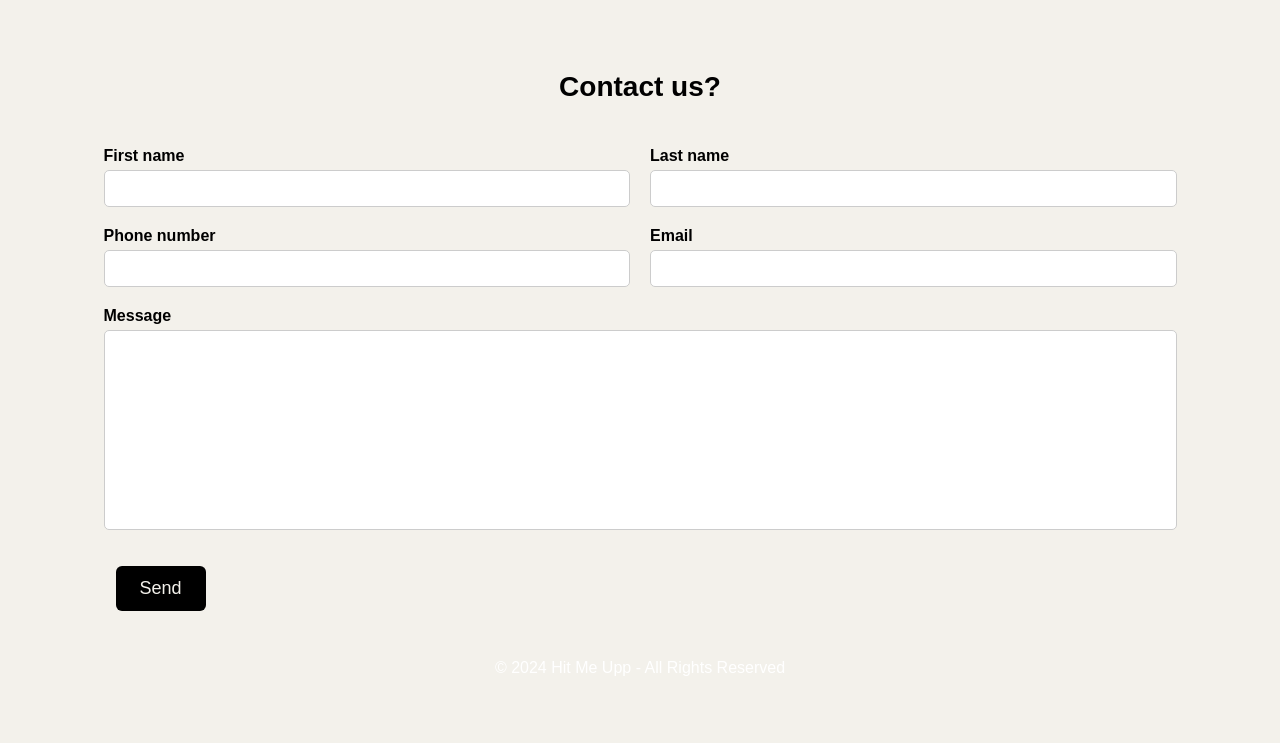
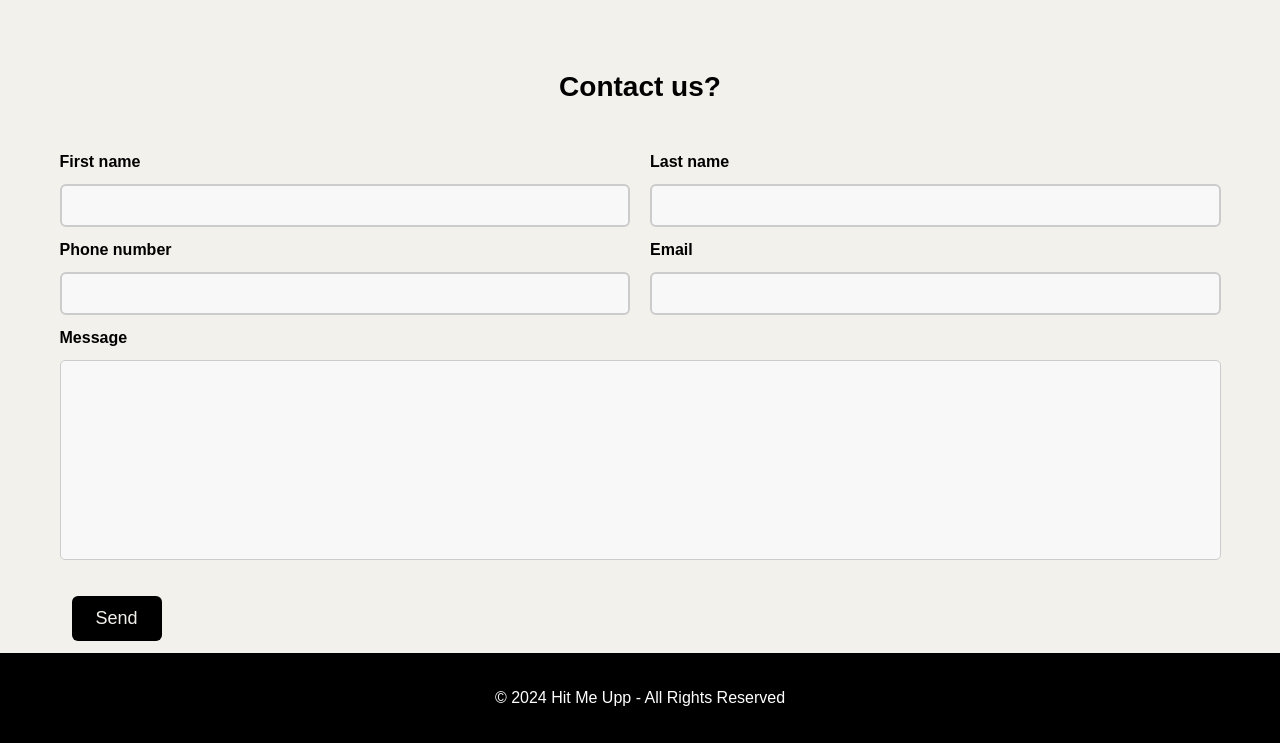
Before and after one commit to ppinkky/connectme, a plain HTML site: page index.html in a window 1280 px wide. Shown: the part 1918-2661 px from the top of the page. Before the commit the page ends 2631 px from the top, so only its background shows below. Drawn offline with Linux system fonts and the light colour scheme.

Commit message:
Add files via upload

```diff
--- a/styles.css
+++ b/styles.css
@@ -92,6 +92,7 @@ a {
     overflow: hidden;
 }
 
+
 .header-logo {
     height: 120px;
     width: 290px;
@@ -107,6 +108,51 @@ a {
     width: 24px;
     height: 24px;
 }
+label{
+    text-align: left;
+}
+
+input[type=text]{
+    width: 100%;
+    padding: 12px 20px;
+    margin: 8px 0;
+    box-sizing: border-box;
+    border-radius: 6px;
+    border: 2px solid #ccc;
+    background-color: #f8f8f8;
+  }
+textarea {
+    width: 100%;
+    height: 150px;
+    padding: 12px 20px;
+    margin: 8px 0;
+    box-sizing: border-box;
+    border: 2px solid #ccc;
+    border-radius: 4px;
+    background-color: #f8f8f8;
+    text-align: left;
+    resize: none;
+  }
+
+input[type=number] {
+    width: 100%;
+    padding: 12px 20px;
+    margin: 8px 0;
+    box-sizing: border-box;
+    border-radius: 6px;
+    border: 2px solid #ccc;
+    background-color: #f8f8f8;
+  }
+.col-30{
+    float: center;
+    width: 30%;
+    margin-top: 6px;
+}
+.col-60{
+    float: center;
+    width: 60%;
+    margin-top: 6px;
+}
 
 .footer {
     color: white;
@@ -114,3 +160,5 @@ a {
     width: 100%;
     text-align: center;
     bottom: 0;
+    background-color: black;
+}
```
